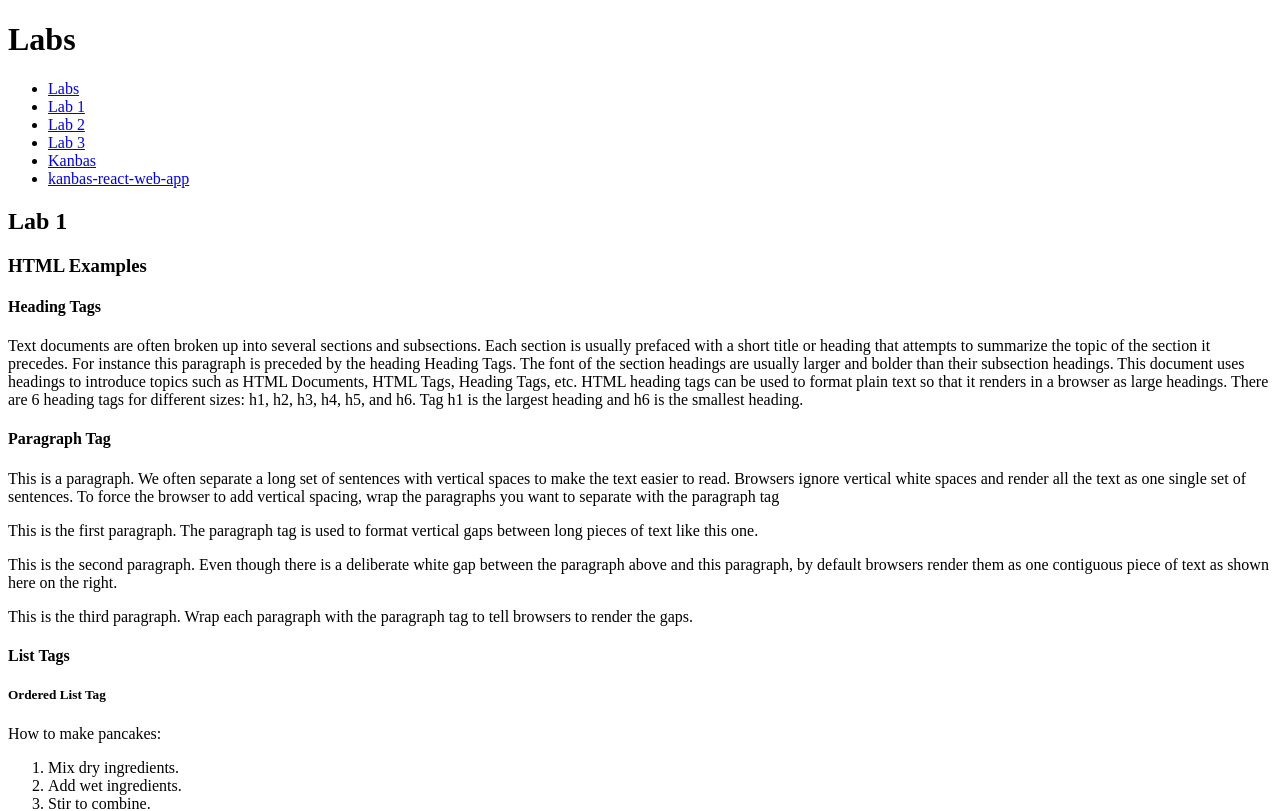
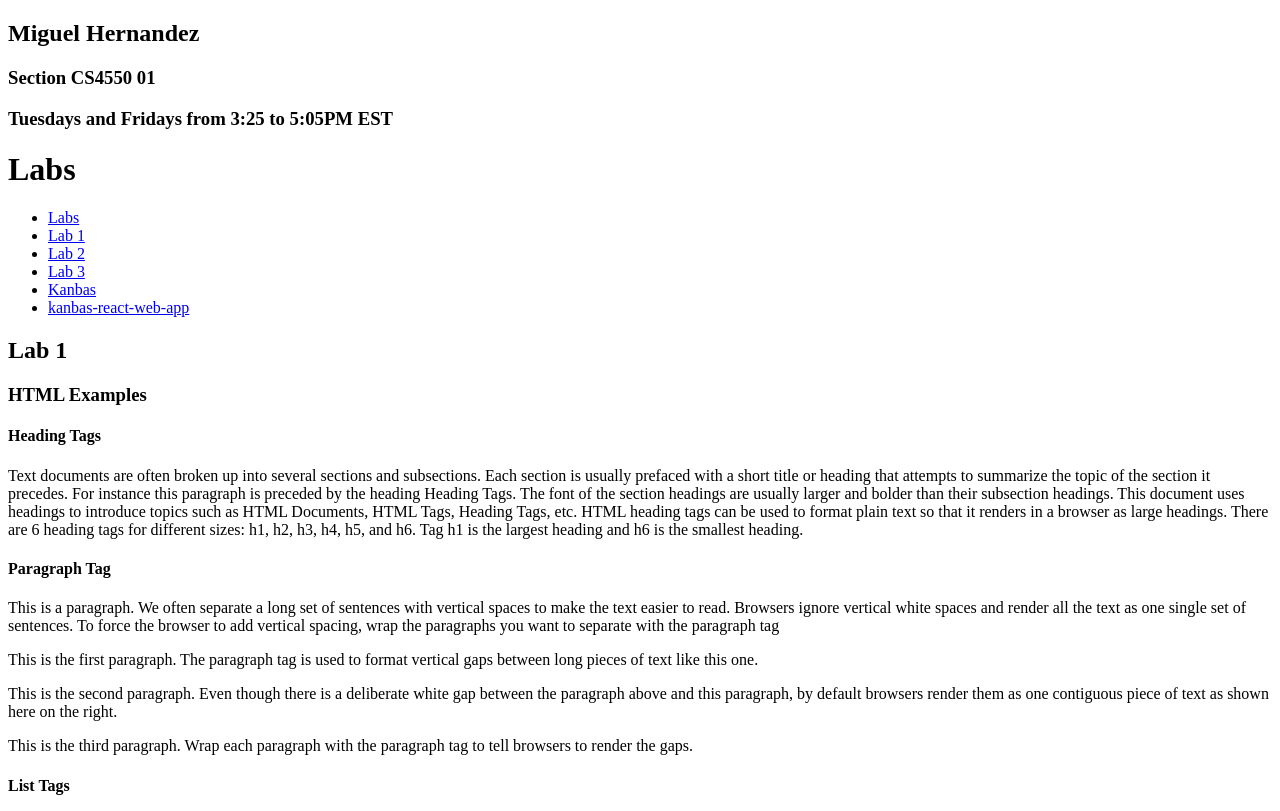
Before and after one commit to 123Jellybean/hackbeanpot2025, a React (Create React App) app: page /#/Labs/Lab1 in a window 1280 px wide. Shown: the top 811 px of the page. Built offline with nearby package versions, Linux system fonts and the light colour scheme.

Commit message:
Added name and section

```diff
--- a/src/Labs/index.tsx
+++ b/src/Labs/index.tsx
@@ -6,6 +6,9 @@ import Lab3 from "./Lab3";
 export default function Labs() {
   return (
     <div id="wd-labs">
+      <h2>Miguel Hernandez</h2>
+      <h3>Section CS4550 01</h3>
+      <h3>Tuesdays and Fridays from 3:25 to 5:05PM EST</h3>
       <h1>Labs</h1>
       <TOC />
       <Routes>
@@ -16,4 +19,3 @@ export default function Labs() {
       </Routes>
     </div>
 );}
-{/*Miguel Hernandez*/}
```
